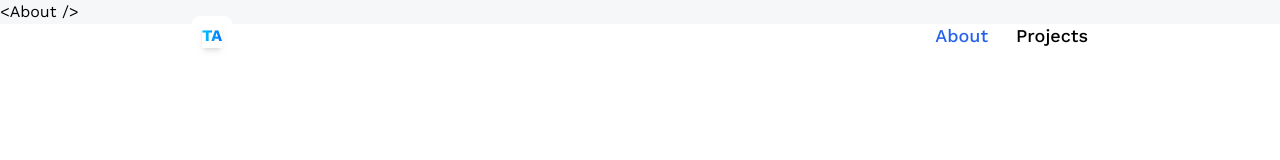
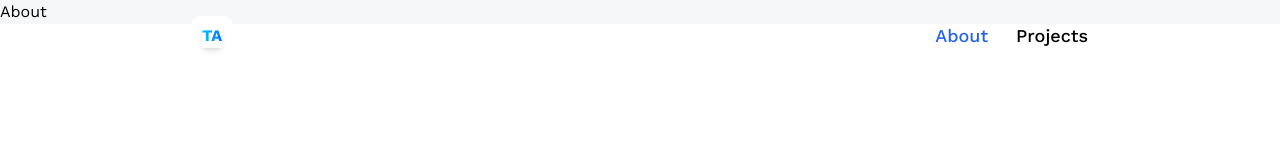
Before and after one commit to ToluAjisola/3d_portfolio, a React (Vite) app: page /about in a window 1280 px wide. Shown: the top 160 px of the page. Built offline with nearby package versions, Linux system fonts and the light colour scheme.

Commit message:
Route implementation

```diff
--- a/src/App.jsx
+++ b/src/App.jsx
@@ -1,6 +1,10 @@
 
 import { Route, BrowserRouter as Router, Routes } from "react-router-dom";
 import Navbar from "./components/Navbar";
+import About from "./pages/About";
+import Contact from "./pages/Contact";
+import Projects from "./pages/Projects";
+import Home from "./pages/Home";
 
 const App = () => {
     return (
@@ -8,10 +12,10 @@
         <Router>
           <Navbar />
           <Routes>
-            <Route path="/" element={"<Home />"} />
-            <Route path="/about" element={"<About />"} />
-            <Route path="/projects" element={"<Projects />"} />
-            <Route path="/contact" element={"<Contact />"} />
+            <Route path="/" element={<Home />} />
+            <Route path="/about" element={<About />} />
+            <Route path="/projects" element={<Projects />} />
+            <Route path="/contact" element={<Contact />} />
           </Routes>
         </Router>
       </main>
--- /dev/null
+++ b/src/pages/About.jsx
@@ -0,0 +1,9 @@
+import React from 'react'
+
+const About = () => {
+  return (
+    <div>About</div>
+  )
+}
+
+export default About
--- /dev/null
+++ b/src/pages/Contact.jsx
@@ -0,0 +1,9 @@
+import React from 'react'
+
+const Contact = () => {
+  return (
+    <div>Contact</div>
+  )
+}
+
+export default Contact
--- /dev/null
+++ b/src/pages/Home.jsx
@@ -0,0 +1,9 @@
+import React from 'react'
+
+const Home = () => {
+  return (
+    <div>Home</div>
+  )
+}
+
+export default Home
--- /dev/null
+++ b/src/pages/Projects.jsx
@@ -0,0 +1,9 @@
+import React from 'react'
+
+const Projects = () => {
+  return (
+    <div>Projects</div>
+  )
+}
+
+export default Projects
```
